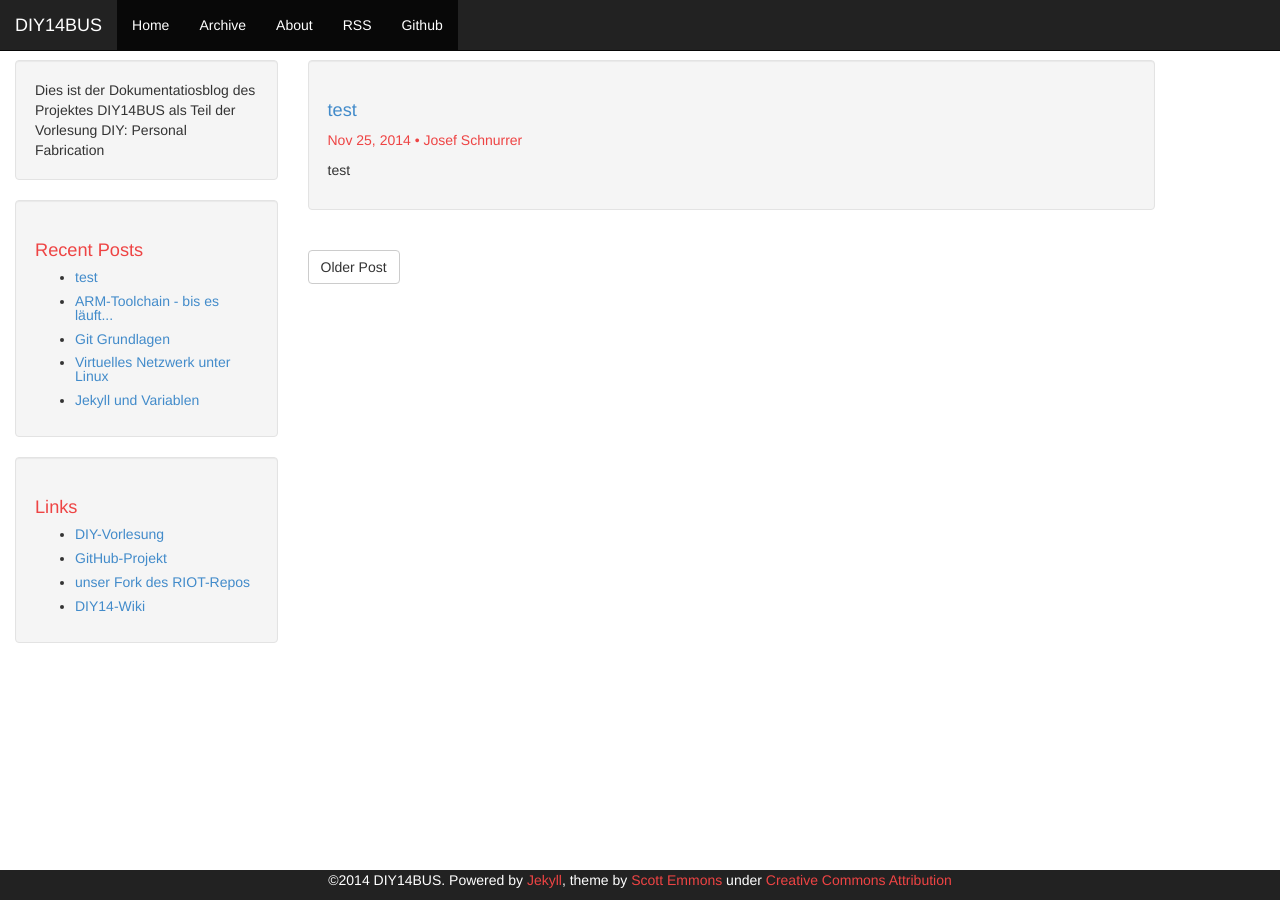
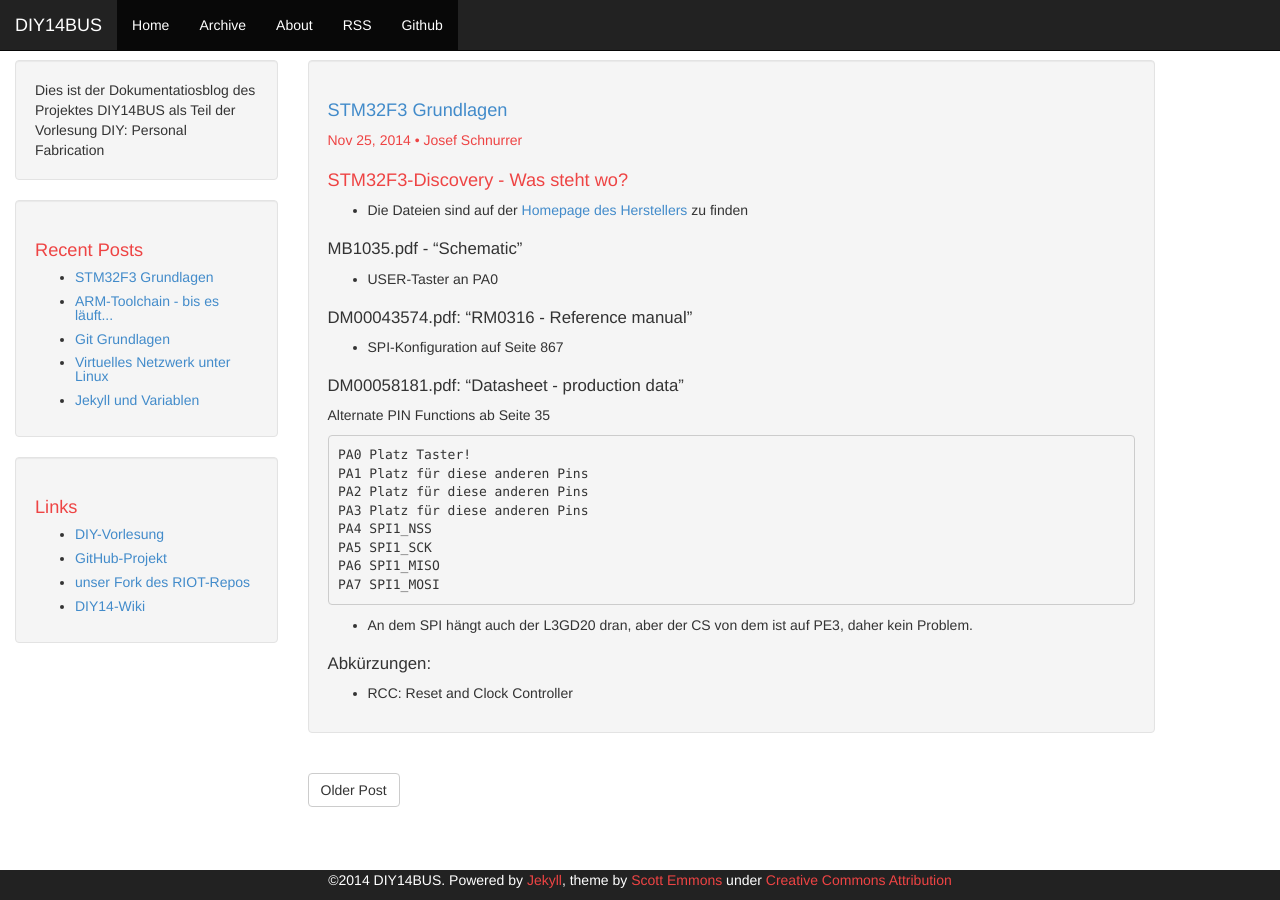
Before and after one commit to michz/diy14bus, a Jekyll site: the page built from _posts/2014-11-24-STM32-Grundlagen.markdown, in a window 1280 px wide. Built offline with Jekyll 4.4.1, drawn with Linux system fonts in a browser that asks for light colours; Markdown is read by kramdown in place of the engine named in the settings.

Commit message:
irgendwas funktioniert nicht wies soll...

```diff
--- a/_posts/2014-11-24-STM32-Grundlagen.markdown
+++ b/_posts/2014-11-24-STM32-Grundlagen.markdown
@@ -1,10 +1,42 @@
 ---
 layout: post
-title:  "test"
-date:   2014-11-25 20:00:00
-categories: [test]
-tags: [test]
+title:  "STM32F3 Grundlagen"
+date:   2014-11-24 23:59:59
+categories: [Grundlagen]
+tags: [STM32F3-Discovery, ARM, Pinbelegung]
 author: jschnurrer
 ---
 
-test
+# STM32F3-Discovery - Was steht wo?
+
+* Die Dateien sind auf der [Homepage des Herstellers](http://www.st.com/web/catalog/tools/FM116/SC959/SS1532/PF254044) zu finden
+
+
+## MB1035.pdf - "Schematic"
+
+* USER-Taster an PA0
+
+
+## DM00043574.pdf: "RM0316 - Reference manual"
+
+* SPI-Konfiguration auf Seite 867
+
+
+## DM00058181.pdf: "Datasheet - production data"
+
+Alternate PIN Functions ab Seite 35
+
+    PA0 Platz Taster!
+    PA1 Platz für diese anderen Pins
+    PA2 Platz für diese anderen Pins
+    PA3 Platz für diese anderen Pins
+    PA4 SPI1_NSS
+    PA5 SPI1_SCK
+    PA6 SPI1_MISO
+    PA7 SPI1_MOSI
+
+* An dem SPI hängt auch der L3GD20 dran, aber der CS von dem ist auf PE3, daher kein Problem.
+
+
+## Abkürzungen:
+* RCC: Reset and Clock Controller
```
